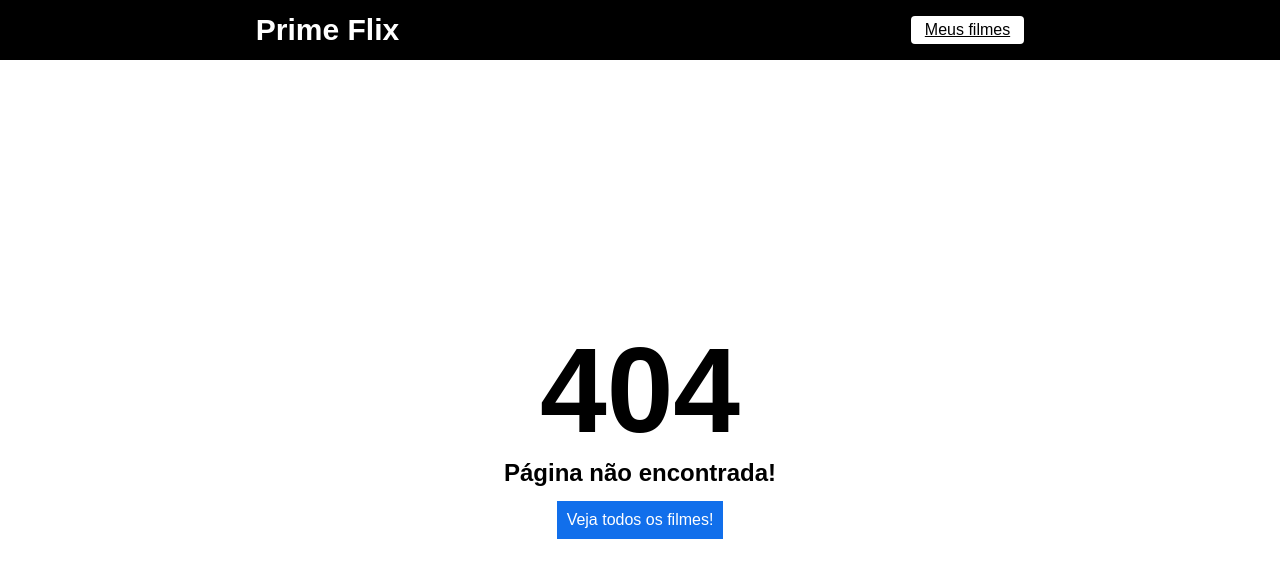
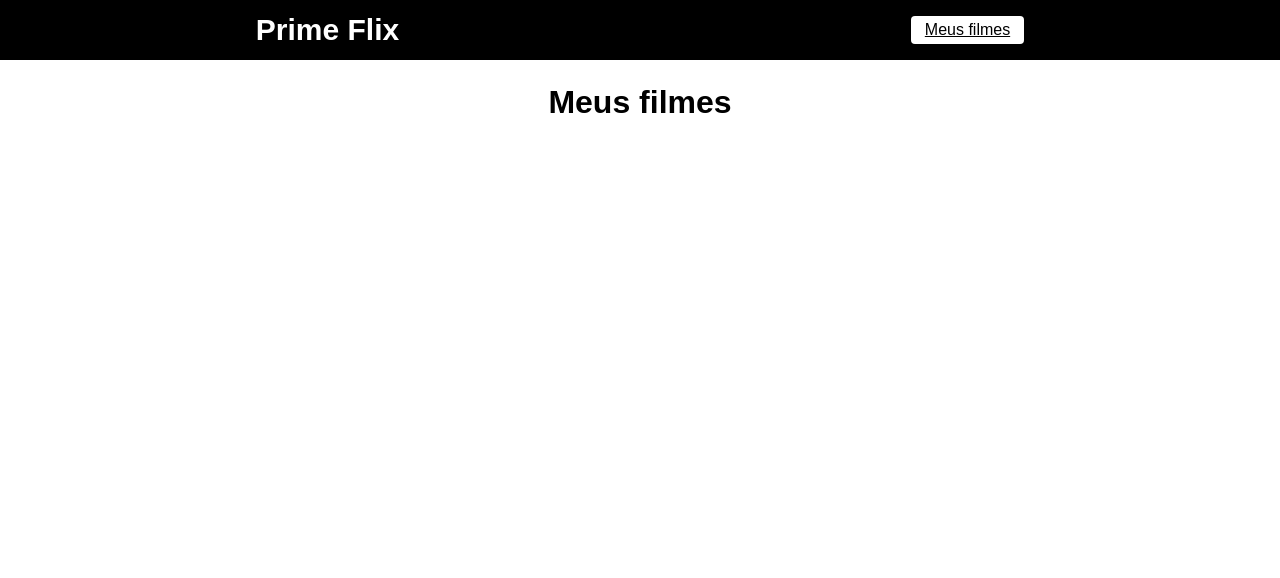
Before and after one commit to thiagoalmeida1905/projeto-filmes, a React (Create React App) app: page /favoritos in a window 1280 px wide. Before the commit this address had no page. Shown: the top 578 px of the page. Built offline with nearby package versions, Linux system fonts and the light colour scheme.

Commit message:
feat: criei a page de favoritos

```diff
--- /dev/null
+++ b/src/pages/Favoritos/favoritos.css
@@ -0,0 +1,39 @@
+.meus-filmes {
+    margin-top: 24px;
+    display: flex;
+    flex-direction: column;
+    align-items: center;
+}
+
+.meus-filmes h1{
+    margin-bottom: 14px;
+
+}
+
+.meus-filmes span{
+    font-size: 18px;
+}
+
+.meus-filmes ul {
+    width: 720px;
+}
+
+.meus-filmes ul li {
+    list-style: none;
+    display: flex;
+    justify-content: space-between;
+    align-items: center;
+    margin-bottom: 14px;
+}
+
+.meus-filmes div {
+    display: flex;
+    justify-content: center;
+    align-items: center;
+}
+
+.meus-filmes div a {
+    text-decoration: none;
+    color: #116feb;
+    margin-right: 14px;
+}
--- /dev/null
+++ b/src/pages/Favoritos/index.js
@@ -0,0 +1,38 @@
+import { useEffect, useState } from 'react';
+import './favoritos.css';
+import { Link } from 'react-router-dom'
+
+function Favoritos () {
+
+    const [filmes, setFilmes] = useState([]);
+
+    useEffect(()=>{
+
+        const minhaLista = localStorage.getItem('@primeflix');
+        setFilmes(JSON.parse(minhaLista) || []);
+
+    }, [])
+
+    return (
+        <div className='meus-filmes'>
+            <h1>Meus filmes</h1>
+
+            <ul>
+                {filmes.map((item) => {
+                    return(
+                        <li key={item.id}>
+                            <span>{item.title}</span>
+                            <div>
+                                <Link to={`/filme/${item.id}`}>ver detalhes
+                                </Link>
+                                <button>Excluir</button>
+                            </div>
+                        </li>
+                    )
+                })}
+            </ul>
+        </div>
+    )
+}
+
+export default Favoritos;
--- a/src/routes.js
+++ b/src/routes.js
@@ -4,6 +4,7 @@
 import Filme from './pages/Filme';
 import Header from './components/Header';
 import Erro from './pages/Erro';
+import Favoritos from './pages/Favoritos';
 
 const RoutesApp = () => {
     return (
@@ -12,6 +13,7 @@
             <Routes>
                 <Route path='/' element = {<Home/>}/>
                 <Route path='/filme/:id' element = {<Filme/>}/>
+                <Route path='/favoritos' element = {<Favoritos/>}/>
 
                 <Route path='*' element = {<Erro/>}/>
             </Routes>
```
